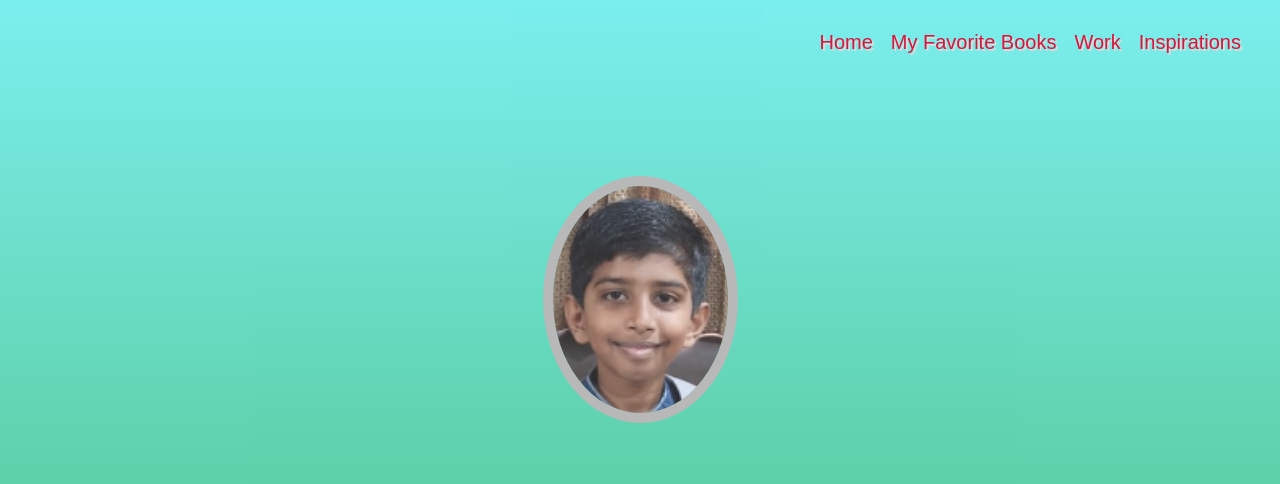
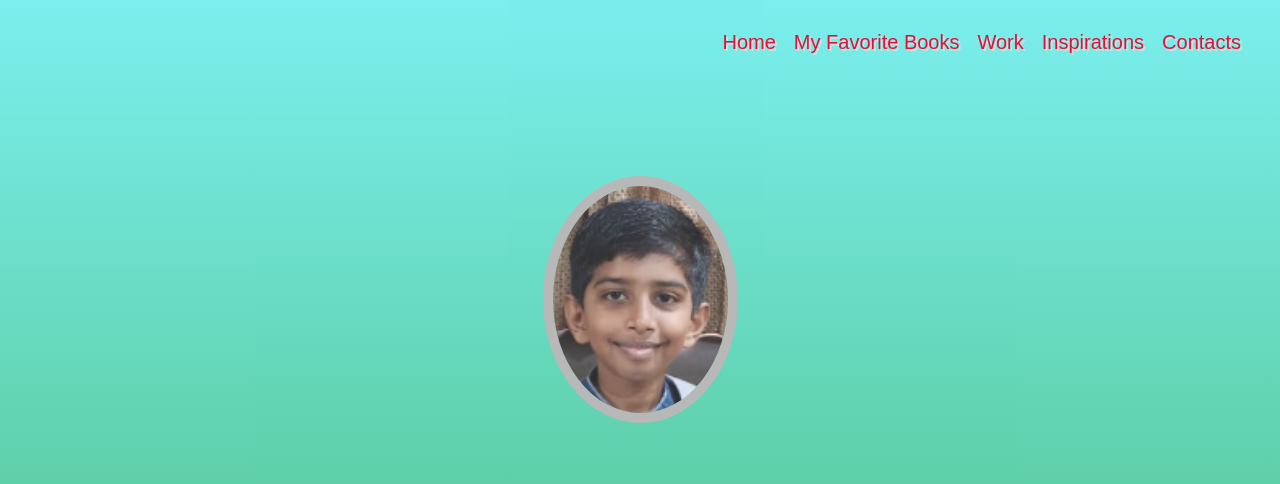
Before and after one commit to Hetav-Rao/Project-61, a plain HTML site: page index.html in a window 1280 px wide. Shown: the top 484 px of the page. Drawn offline with Linux system fonts and the light colour scheme.

Commit message:
Update index.html

```diff
--- a/index.html
+++ b/index.html
@@ -9,6 +9,7 @@
             <li class="links"><a href="#my_favorite_books"> My Favorite Books </a></li>
             <li class="links"><a href="#work"> Work </a></li>
             <li class="links"><a href="#inspirations"> Inspirations </a></li>
+            <li class="links"><a href="#contacts"> Contacts </a></li>
         </ul>
     <section id="welcome" class="parallax-container">
     <div class="parallax-inner">
```
